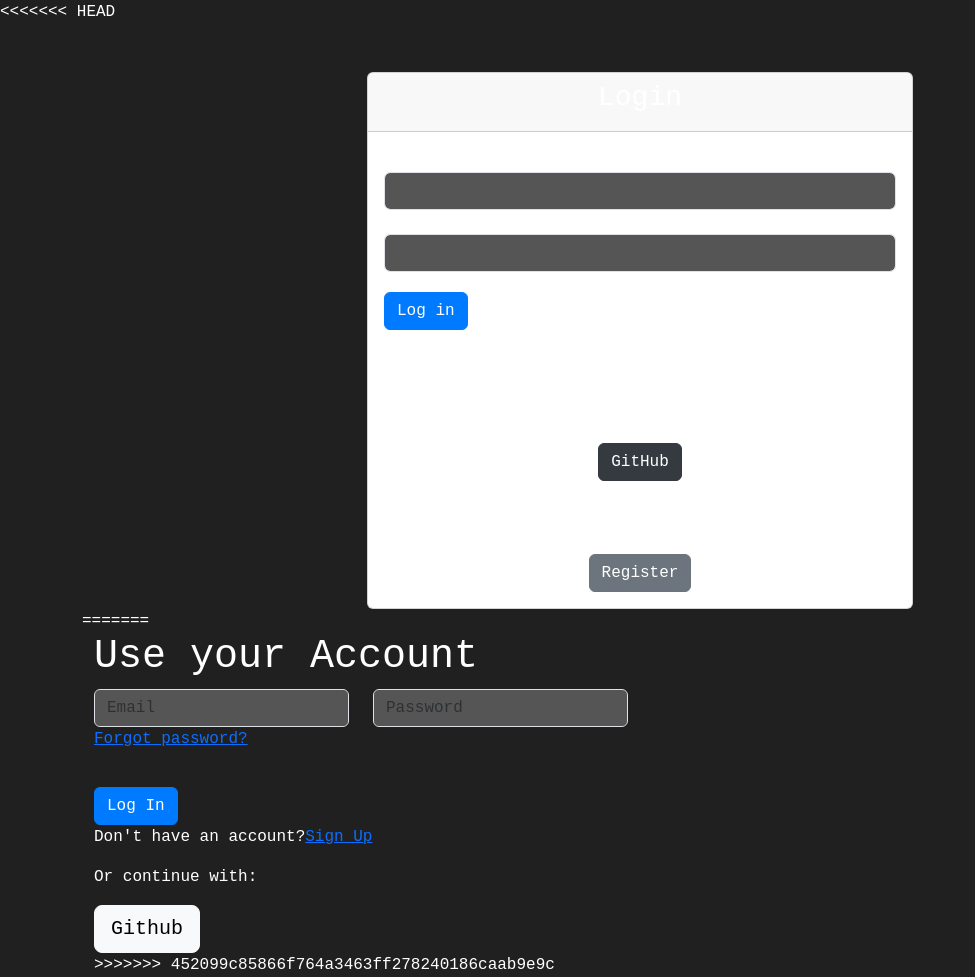
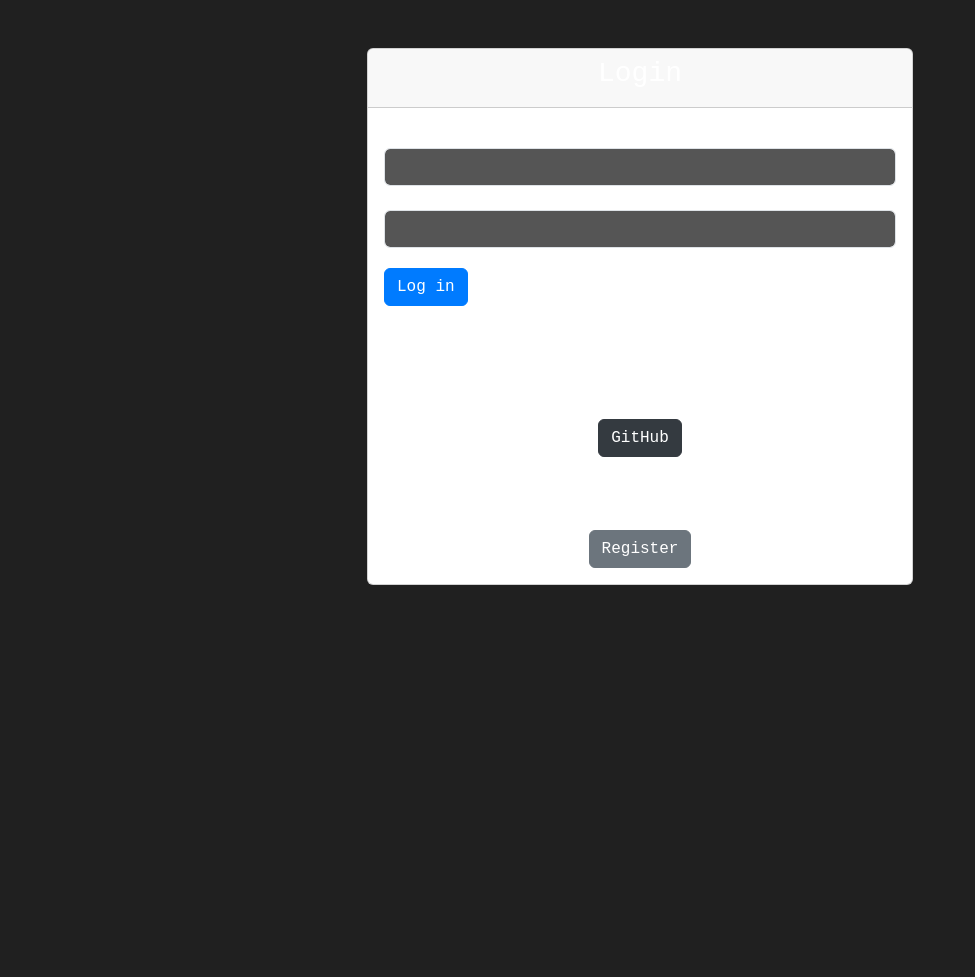
Before and after one commit to Lakasha-hub/E-commerce-Node.js-Express, a Node server app: template src/views/login.handlebars in a window 1280 px wide. Shown: the whole page, without its empty margins (0-975 px from the left). After the commit the page ends 585 px from the top, so only its background shows below. Run offline with Node 20, Linux system fonts and the light colour scheme; the template is opened without the code that fills it, so the values that code supplies are empty; some libraries are stand-ins or nearby versions.

Commit message:
Update login, register, products and cart view

```diff
--- a/src/views/login.handlebars
+++ b/src/views/login.handlebars
@@ -1,7 +1,6 @@
 <head>
   <link rel="stylesheet" href="/css/register-login.css" />
 </head>
-<<<<<<< HEAD
 
 <div class="container mt-5">
   <div class="row justify-content-center">
@@ -49,37 +48,6 @@
       </div>
     </div>
   </div>
-=======
-<div class="container">
-  <h1>Use your Account</h1>
-
-  <div class="row align-items-center" id="FirstLabels">
-    <div class="col-md-3 align-self-center">
-      <input
-        type="email"
-        placeholder="Email"
-        class="form-control"
-        id="inputEmail4"
-      />
-    </div>
-    <div class="col-md-3 align-self-center">
-      <input
-        type="password"
-        placeholder="Password"
-        class="form-control"
-        id="inputPassword4"
-      />
-    </div>
-  </div>
-  <p><a href="/restorePassword">Forgot password?</a></p>
-  <div class="containerBtn"><button type="button" class="btn btn-primary">Log In</button></div>
-  <p>Don't have an account?<a href="/register">Sign Up</a></p>
-  <p>Or continue with:</p>
-  <div class="containerBtn"><a href="/api/sessions/github"><button
-        class="btn btn-light btn-lg"
-      >Github</button></a></div>
-
->>>>>>> 452099c85866f764a3463ff278240186caab9e9c
 </div>
 
 <script src="https://cdn.jsdelivr.net/npm/sweetalert2@11"></script>
--- a/src/views/products.handlebars
+++ b/src/views/products.handlebars
@@ -58,11 +58,7 @@
           </a>
 
           <ul class="dropdown-menu">
-<<<<<<< HEAD
             <li><a class="dropdown-item" href="/profile">View Profile</a></li>
-=======
-            <li><a class="dropdown-item" href="#">View Profile</a></li>
->>>>>>> 452099c85866f764a3463ff278240186caab9e9c
             <li><hr class="dropdown-divider" /></li>
             <li><a class="dropdown-item" id="logout" href="#">Log Out</a></li>
           </ul>
```
Also changed, not shown: src/views/cart.handlebars (+0 -18 lines), src/views/register.handlebars (+0 -7 lines).
